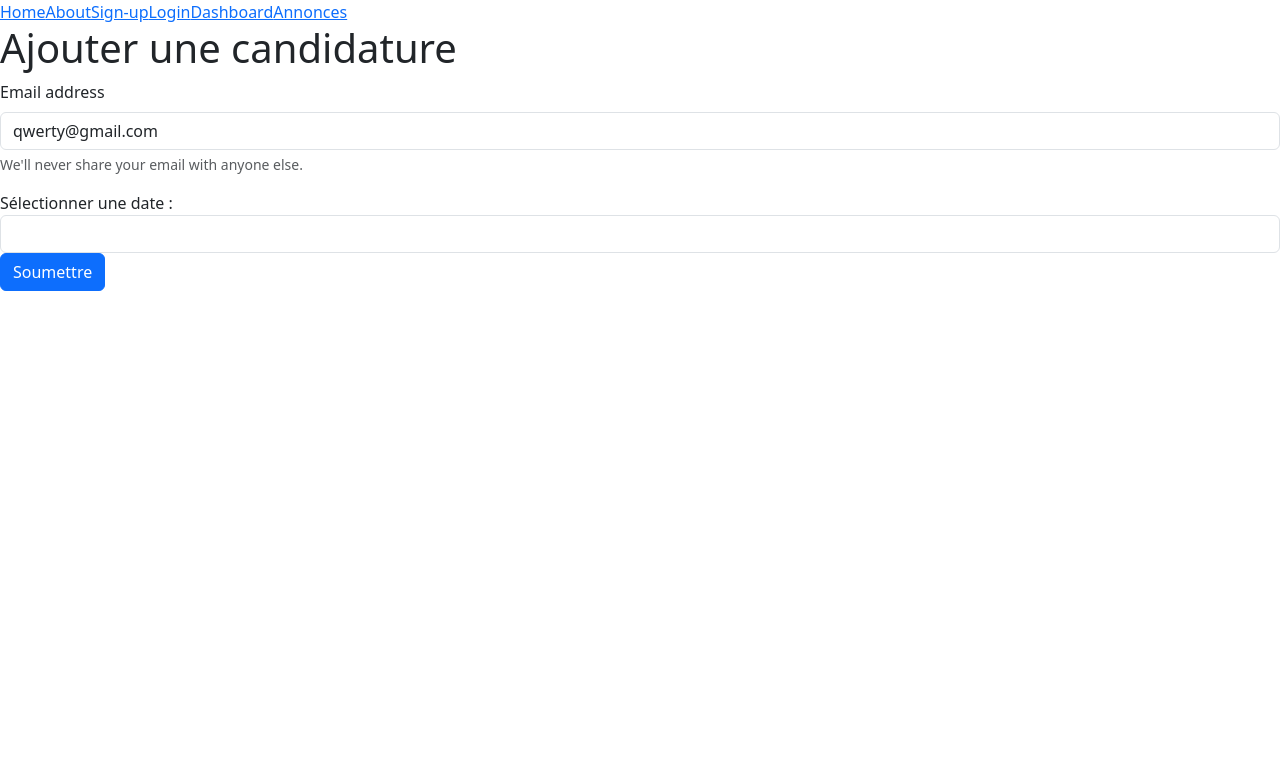
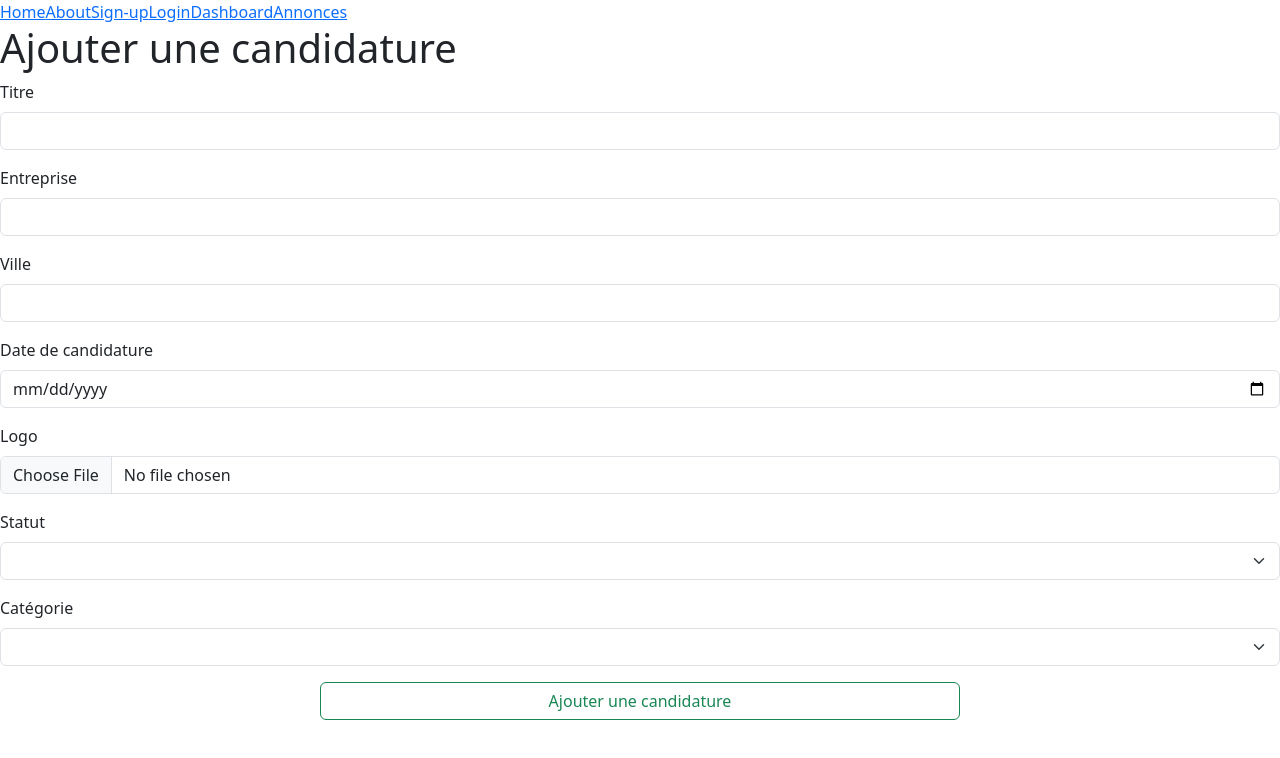
Before and after one commit to NarjisseAjlil/JobHunter, a Vue app: page /add-application in a window 1280 px wide. Shown: the top 758 px of the page. Built offline with nearby package versions, Linux system fonts and the light colour scheme; no server answers.

Commit message:
update applications form

```diff
--- a/src/components/NewApplication.vue
+++ b/src/components/NewApplication.vue
@@ -5,54 +5,215 @@ import { ref } from "vue";
 import newApplicationInstance from "@/services/applications.js";
 
 let addApplication = ref({
-  title: "qwerty@gmail.com",
-  duration: "coucou",
-  statut: "En attente",
-  img: "Narjisse",
-  firmName: "OpenAI",
-  city: "Shanghai",
-  category: "Sur site, Stage",
+  title: "",
+  duration: "",
+  statut: "",
+  img: "",
+  firmName: "",
+  city: "",
+  category: "",
+
+  methods: {
+    createApplication() {
+      this.success = true;
+    },
+    handleFileUpload(event) {},
+  },
 });
 
 let success = ref(null);
 
 async function createApplication() {
   let data = await newApplicationInstance.create(
-    newApplication.value.title,
-    newApplication.value.duration,
-    newApplication.value.statut,
-    newApplication.value.title,
-    newApplication.value.img,
-    newApplication.value.firmName,
-    newApplication.value.city,
-    newApplication.value.category
+    addApplication.value.title,
+    addApplication.value.duration,
+    addApplication.value.statut,
+    addApplication.value.img,
+    addApplication.value.firmName,
+    addApplication.value.city,
+    addApplication.value.category
   );
   success.value = "Candidature ajoutée !";
 }
 </script>
 
-<template>
+<!-- <template>
   <h1>Ajouter une candidature</h1>
-  <form>
+
+  <h1>{{ success }}</h1>
+
   <div class="mb-3">
-      <label for="exampleInputEmail1" class="form-label">Email address</label>
+    <label for="title" class="form-label">Title</label>
     <input
-        type="email"
+      type="text"
       class="form-control"
-        id="exampleInputEmail1"
+      id="title"
       aria-describedby="emailHelp"
       v-model="addApplication.title"
     />
-      <div id="emailHelp" class="form-text">
-        We'll never share your email with anyone else.
+  </div>
+
+  <div class="mb-3">
+    <label for="firmName" class="form-label">Entreprise</label>
+    <input
+      type="text"
+      class="form-control"
+      id="firmName"
+      aria-describedby="emailHelp"
+      v-model="addApplication.firmName"
+    />
+  </div>
+
+  <div class="mb-3">
+    <label for="city" class="form-label">Ville</label>
+    <input
+      type="text"
+      class="form-control"
+      id="city"
+      aria-describedby="emailHelp"
+      v-model="addApplication.city"
+    />
+  </div>
+
+  <div class="mb-3">
+    <label for="date" class="form-label">Date de candidature</label>
+    <input
+      type="date"
+      class="form-control"
+      id="date"
+      aria-describedby="emailHelp"
+      v-model="addApplication.duration"
+    />
+  </div>
+
+  <div class="mb-3">
+    <label for="logo" class="form-label">Logo</label>
+    <input
+      type="file"
+      class="form-control"
+      id="logo"
+      accept="image/*"
+      @change="handleFileUpload"
+    />
+  </div>
+
+  <div class="mb-3">
+    <label class="form-label">Statut</label>
+    <select class="form-select" v-model="addApplication.statut">
+      <option value="En attente">En attente</option>
+      <option value="refusé">Refusé</option>
+      <option value="Entretien planifié">Entretien planifié</option>
+      <option value="Accepté">Accepté</option>
+    </select>
+  </div>
+
+  <div class="mb-3">
+    <label class="form-label">Catégorie</label>
+    <select class="form-select" v-model="addApplication.category">
+      <option value="Stage">Stage</option>
+      <option value="Alternance">Alternance</option>
+      <option value="Sur site">Sur site</option>
+      <option value="Télétravail">Télétravail</option>
+    </select>
+  </div>
+
+  <div class="mb-5 d-grid gap-2 col-6 mx-auto">
+    <button class="btn btn-outline-success" @click="createApplication">
+      Ajoute une candidature
+    </button>
+  </div>
+</template> -->
+
+<template>
+  <div>
+    <div v-if="!success">
+      <h1>Ajouter une candidature</h1>
+
+      <div class="mb-3">
+        <label for="title" class="form-label">Titre</label>
+        <input
+          type="text"
+          class="form-control"
+          id="title"
+          aria-describedby="emailHelp"
+          v-model="addApplication.title"
+        />
+      </div>
+
+      <div class="mb-3">
+        <label for="firmName" class="form-label">Entreprise</label>
+        <input
+          type="text"
+          class="form-control"
+          id="firmName"
+          aria-describedby="emailHelp"
+          v-model="addApplication.firmName"
+        />
+      </div>
+
+      <div class="mb-3">
+        <label for="city" class="form-label">Ville</label>
+        <input
+          type="text"
+          class="form-control"
+          id="city"
+          aria-describedby="emailHelp"
+          v-model="addApplication.city"
+        />
+      </div>
+
+      <div class="mb-3">
+        <label for="date" class="form-label">Date de candidature</label>
+        <input
+          type="date"
+          class="form-control"
+          id="date"
+          aria-describedby="emailHelp"
+          v-model="addApplication.duration"
+        />
+      </div>
+
+      <div class="mb-3">
+        <label for="logo" class="form-label">Logo</label>
+        <input
+          type="file"
+          class="form-control"
+          id="logo"
+          accept="image/*"
+          @change="handleFileUpload"
+        />
+      </div>
+
+      <div class="mb-3">
+        <label class="form-label">Statut</label>
+        <select class="form-select" v-model="addApplication.statut">
+          <option value="En attente">En attente</option>
+          <option value="refusé">Refusé</option>
+          <option value="Entretien planifié">Entretien planifié</option>
+          <option value="Accepté">Accepté</option>
+        </select>
+      </div>
+
+      <div class="mb-3">
+        <label class="form-label">Catégorie</label>
+        <select class="form-select" v-model="addApplication.category">
+          <option value="Stage">Stage</option>
+          <option value="Alternance">Alternance</option>
+          <option value="Sur site">Sur site</option>
+          <option value="Télétravail">Télétravail</option>
+        </select>
+      </div>
+
+      <div class="mb-5 d-grid gap-2 col-6 mx-auto">
+        <button class="btn btn-outline-success" @click="createApplication">
+          Ajouter une candidature
+        </button>
       </div>
     </div>
-    <form>
-      <div class="form-group">
-        <label for="datepicker">Sélectionner une date :</label>
-        <input type="text" class="form-control" id="datepicker" name="date" />
+
+    <div v-if="success" class="text-center">
+      <h1>{{ success }}</h1>
+      <RouterLink to="/dashboard">Retour au dashboard</RouterLink>
     </div>
-      <button type="submit" class="btn btn-primary">Soumettre</button>
-    </form>
-  </form>
+  </div>
 </template>
--- a/src/services/applications.js
+++ b/src/services/applications.js
@@ -15,14 +15,18 @@ export async function newApplicationGetAll(limit = 100) {
 }
 
 class Application {
-  async create(title, url, duration, salary, firmName, city) {
+  async create(title, duration, statut, img, firmName, city, category) {
+    console.clear();
+    console.log(title, duration, statut, img, firmName, city, category);
+
     const response = await instance.post(`/newApplication/`, {
       title: title,
-      url: url,
       duration: duration,
-      salary: salary,
+      statut: statut,
+      img: img,
       firmName: firmName,
       city: city,
+      category: category,
     });
     return response.data;
   }
--- a/src/views/AddApplicationsView.vue
+++ b/src/views/AddApplicationsView.vue
@@ -1,19 +1,19 @@
 <script setup>
 // src/views/Dashboard.vue
 import { ref, onMounted } from "vue";
-import { annoncementGetAll } from "../services/annoncement.js";
+import { newApplicationGetAll } from "../services/applications.js";
 import NewApplication from "@/components/NewApplication.vue";
 
-const annoncements = ref([]);
+// const newApplication = ref([]);
 
-async function loadData() {
-  let data = await annoncementGetAll();
-  annoncements.value = data.list;
-}
+// async function loadData() {
+//   let data = await newApplicationGetAll();
+//   newApplication.value = data.list;
+// }
 
-onMounted(() => {
-  loadData();
-});
+// onMounted(() => {
+//   loadData();
+// });
 </script>
 
 <template>
```
Lines whose indentation alone changed are shown as unchanged.
